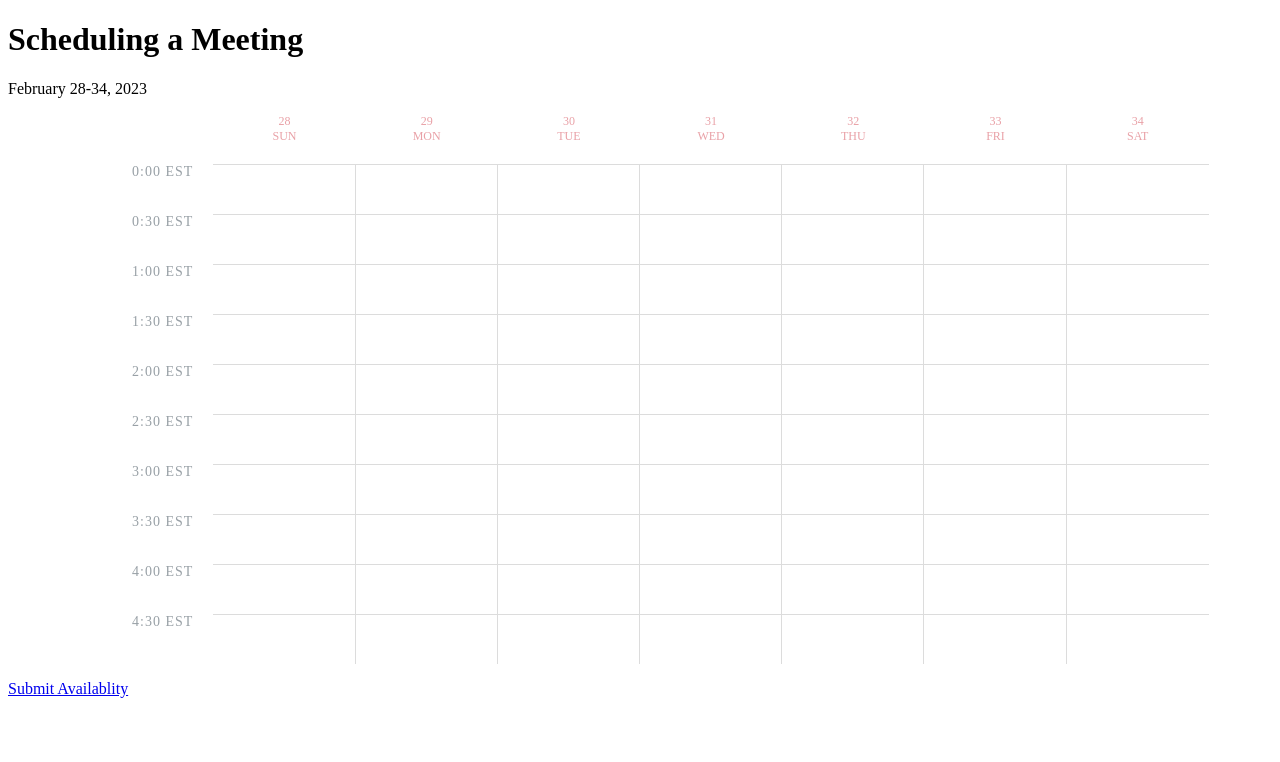
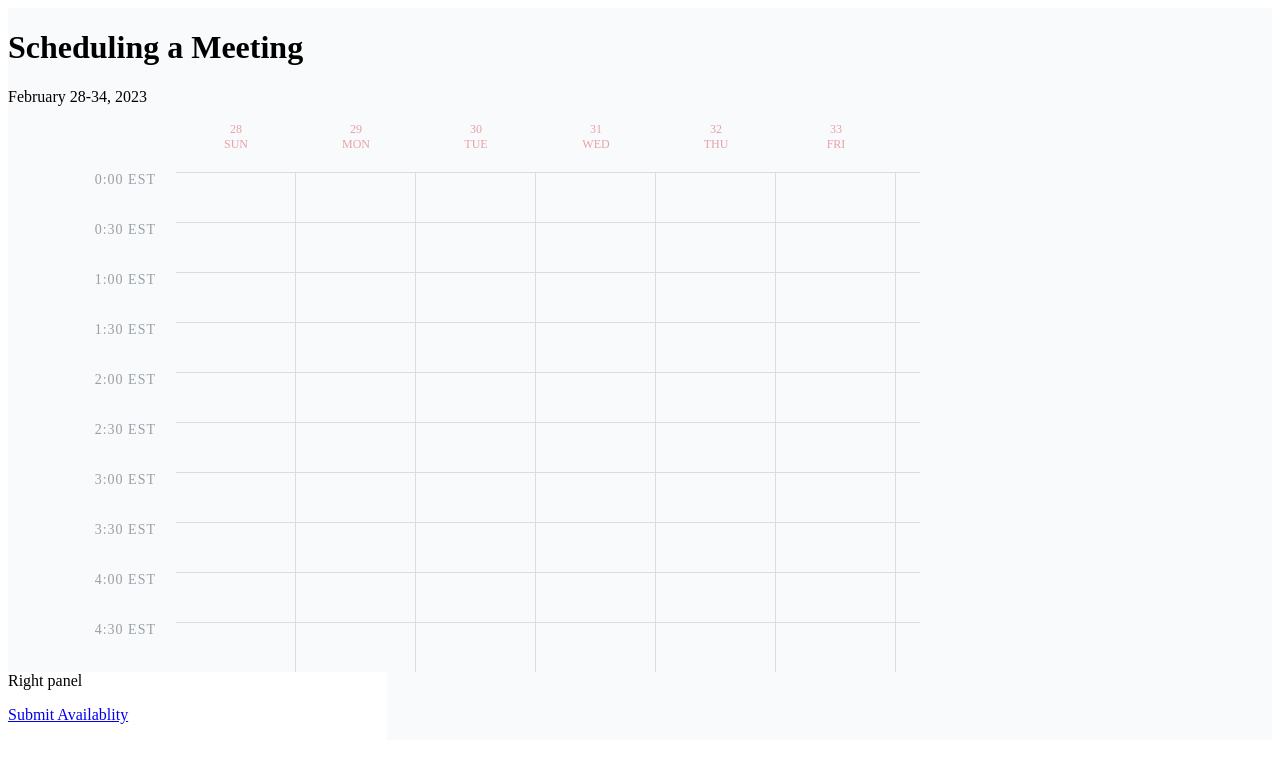
Before and after one commit to msacco8/Scheduling-Tool, a SvelteKit app in the folder my-app/: page /home in a window 1280 px wide. Shown: the top 762 px of the page. Built offline with nearby package versions, Linux system fonts and the light colour scheme.

Commit message:
drag improved. started right panel

```diff
--- a/my-app/src/components/AvailBlock.svelte
+++ b/my-app/src/components/AvailBlock.svelte
@@ -8,8 +8,10 @@
      * @type {HTMLElement}
      */
       let this_avail;
+      let hitRadius = 15;
       $: isBottomDraggable = false;
       $: isTopDraggable = false;
+      $: prevMouseY = 0;
 
 
       /**
@@ -18,14 +20,17 @@
     function handleExtendOnDrag(e) {
       let clickY = e.clientY;
       let blockTop = this_avail.offsetTop;
-      let hitRadius = 15;
       let blockBottom = blockTop + this_avail.offsetHeight;
+      console.log(e);
+      console.log("Click y:", clickY, "Block top:", blockTop);
 
       if(blockTop + hitRadius >= clickY && blockTop <= clickY) {
         isTopDraggable = true;
+        prevMouseY = blockTop + hitRadius;
         console.log("top is draggable");
       } else if(blockBottom - hitRadius <= clickY && blockBottom >= clickY) {
         isBottomDraggable = true;
+        prevMouseY = blockBottom - hitRadius;
         console.log("bottom is draggable");
       }
     }
@@ -33,24 +38,45 @@
     /**
      * @param {any} e
      */
+    // This handles the drag and extend movement of an AvailBlock
     function handleMouseMove(e) {
-      if (isTopDraggable && availBlock.startRow > 0) {
-        availBlock.startRow -= 1;
-        availBlock.len += 1;
+      let clickY = e.clientY;
+      // console.log(clickY);
+      if (isTopDraggable) {
+        // Extending top of block
+        if (clickY <= prevMouseY - 10 && availBlock.startRow > 0) {
+          prevMouseY = clickY;
+          availBlock.startRow -= 1;
+          availBlock.len += 1;
+        }
+        // Trimming top of block
+        if (clickY >= prevMouseY + 10 && availBlock.len > 1) {
+          prevMouseY = clickY;
+          availBlock.startRow += 1;
+          availBlock.len -= 1;
+        }
       }
+
       if (isBottomDraggable) {
-        availBlock.len += 1;
+        // Extending bottom of block
+        if (clickY >= prevMouseY + 10) {
+          prevMouseY = clickY;
+          availBlock.len += 1;
+        }
+        // Trimming bottom of block
+        if (clickY <= prevMouseY - 10 && availBlock.len > 1) {
+          prevMouseY = clickY;
+          availBlock.len -= 1;
+        }
       }
-      console.log(availBlock.len);
-      console.log("Mouse moved");
     }
 
     /**
      * @param {any} e
      */
     function handleMouseLeave(e) {
+      prevMouseY = this_avail.offsetTop - (this_avail.offsetHeight / 2)
       isBottomDraggable = false;
-      console.log("leaving")
       isTopDraggable = false;
     }
 </script>
--- a/my-app/src/components/MainCal.svelte
+++ b/my-app/src/components/MainCal.svelte
@@ -98,7 +98,7 @@
   margin: auto;
   overflow: hidden;
   border-radius: 10px;
-  background: #fff;
+  background: rgba(0, 0, 0, 0);
   max-width: 1200px;
 }
 .calendar {
--- a/my-app/src/components/RightPanel.svelte
+++ b/my-app/src/components/RightPanel.svelte
@@ -0,0 +1,11 @@
+<div class="right-panel">
+    Right panel
+    <p><a href="/recommendation">Submit Availablity</a></p>
+</div>
+
+<style>
+    .right-panel {
+        background-color: white;
+        width: 30%;
+    }
+</style>
--- a/my-app/src/routes/home/+page.svelte
+++ b/my-app/src/routes/home/+page.svelte
@@ -1,8 +1,23 @@
 <script>
       import MainCal from '/src/components/MainCal.svelte'
+      import RightPanel from '/src/components/RightPanel.svelte'
 </script>
 
-<h1>Scheduling a Meeting</h1>
-<p>February 28-34, 2023</p>
-<MainCal/>
-<p><a href="/recommendation">Submit Availablity</a></p>
+<div>
+      <div class="home">
+            <div>
+                  <h1>Scheduling a Meeting</h1>
+                  <p>February 28-34, 2023</p>
+                  <MainCal/>
+            </div>
+            <RightPanel/>
+      </div>
+</div>
+
+<style>
+ .home {
+      display: flex;
+      flex-wrap: wrap;
+      background-color: #F9FAFC;
+ }
+</style>
```
